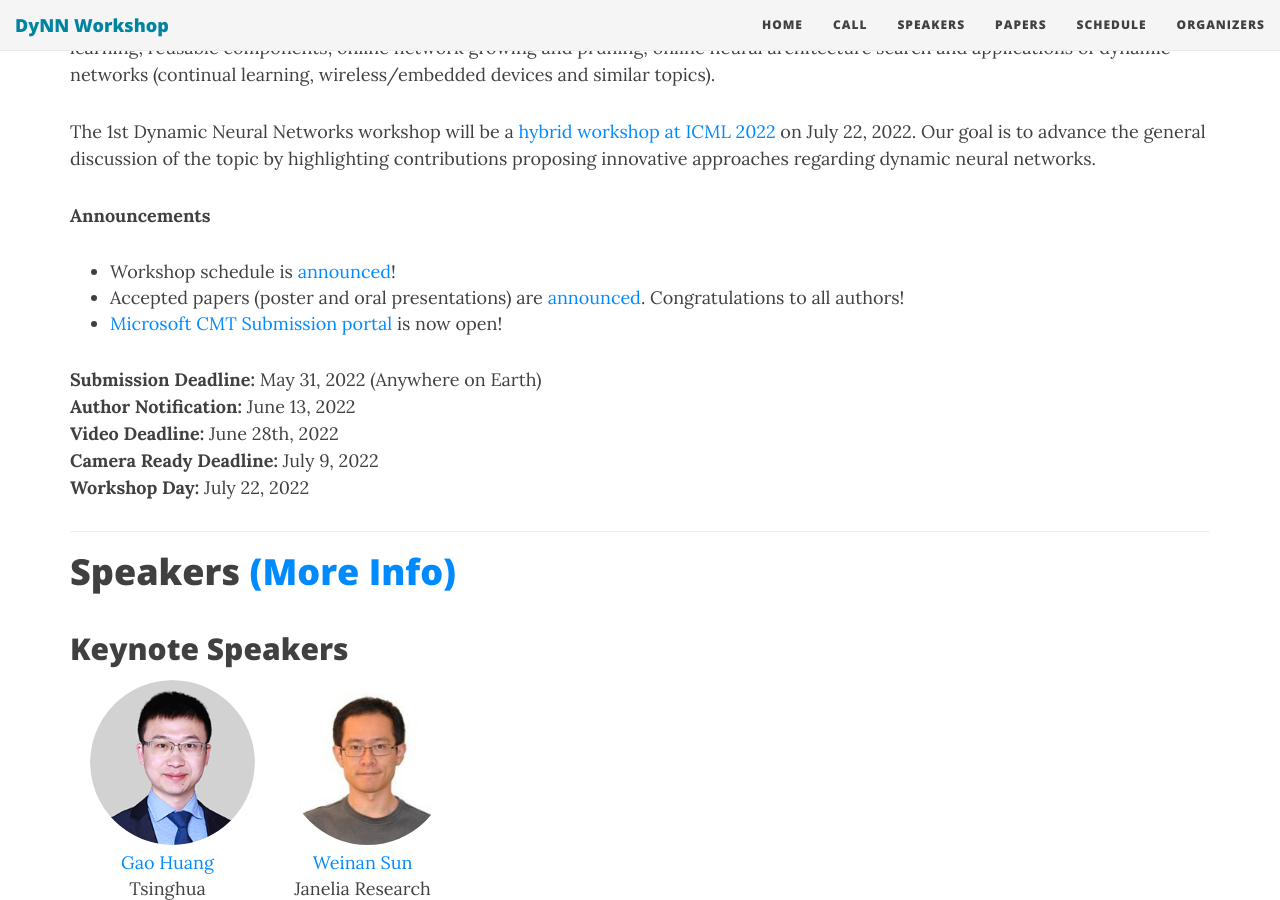
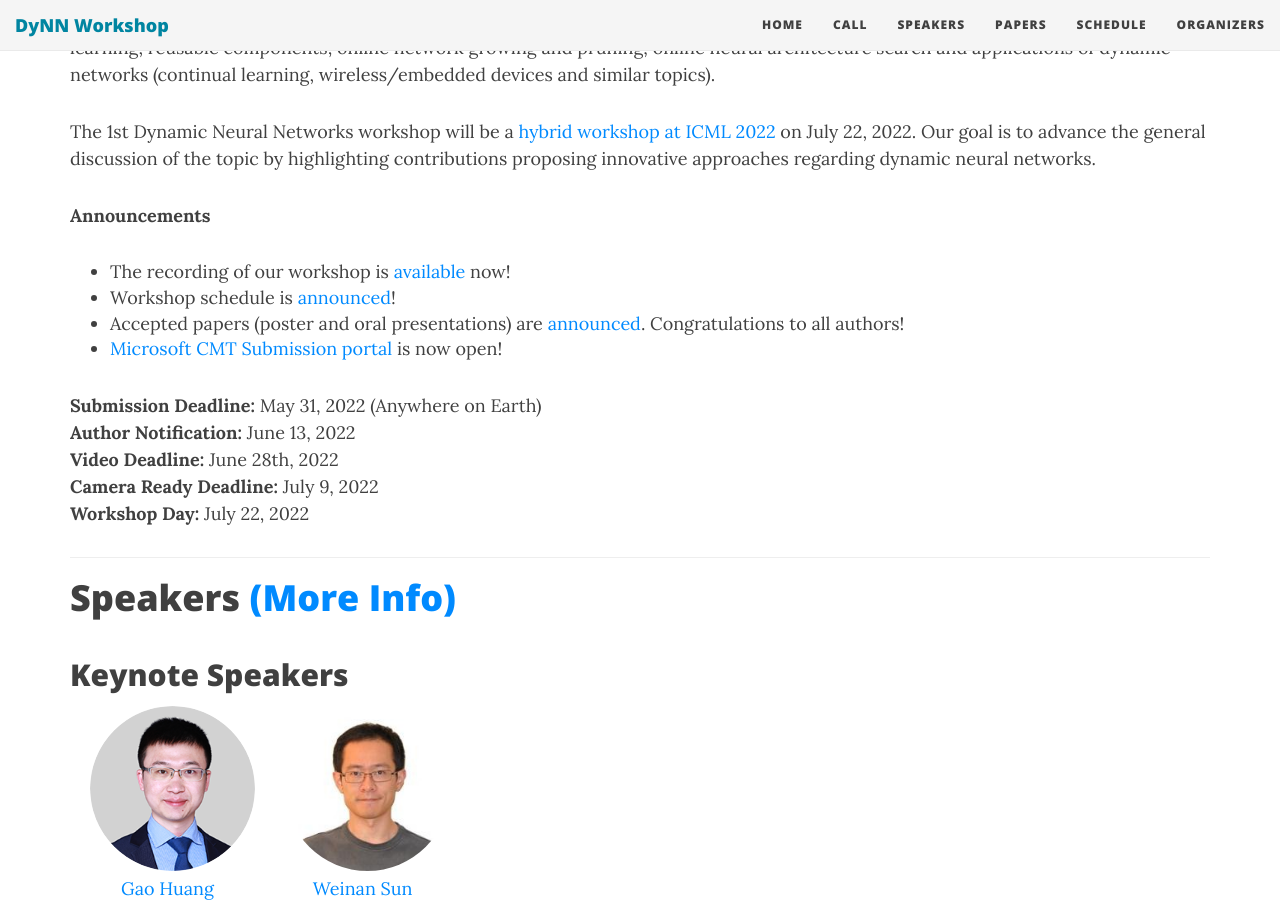
Before and after one commit to dynn-icml2022/dynn-icml2022.github.io, a Jekyll site: the page built from index.md, in a window 1280 px wide and 900 px high, scrolled down 607 px. Built offline with Jekyll 4.4.1, drawn with Linux system fonts in a browser that asks for light colours; nearby versions of some CDN libraries.

Commit message:
added the recording

```diff
--- a/index.md
+++ b/index.md
@@ -17,6 +17,7 @@ The 1st Dynamic Neural Networks workshop will be a [hybrid workshop at ICML 2022
 
 
 **Announcements**
+* The recording of our workshop is [available](https://icml.cc/virtual/2022/workshop/13451) now!
 * Workshop schedule is [announced](https://dynn-icml2022.github.io/schedule/)!
 * Accepted papers (poster and oral presentations) are [announced](https://dynn-icml2022.github.io/papers/). Congratulations to all authors!
 * [Microsoft CMT Submission portal](https://cmt3.research.microsoft.com/DyNN2022/) is now open!
```
